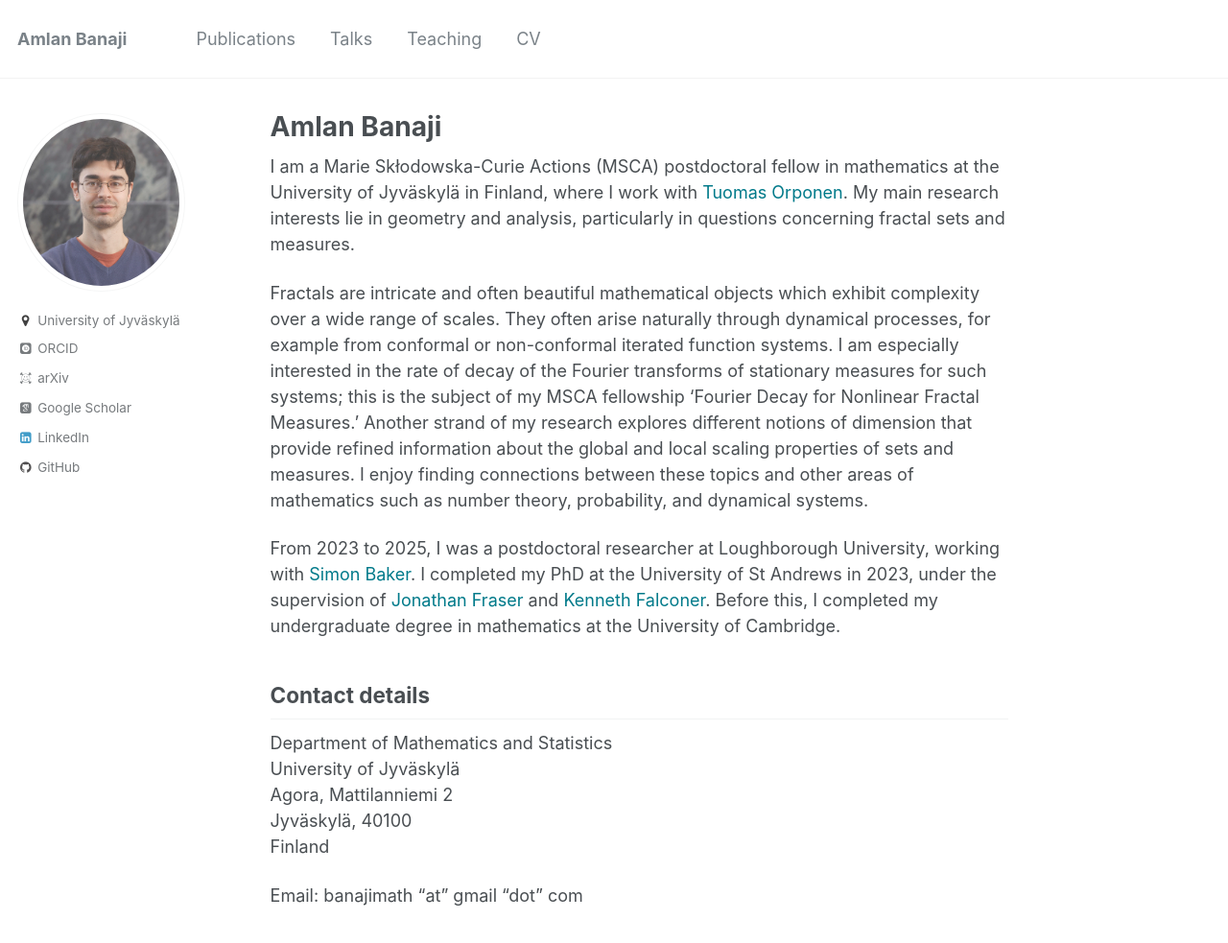
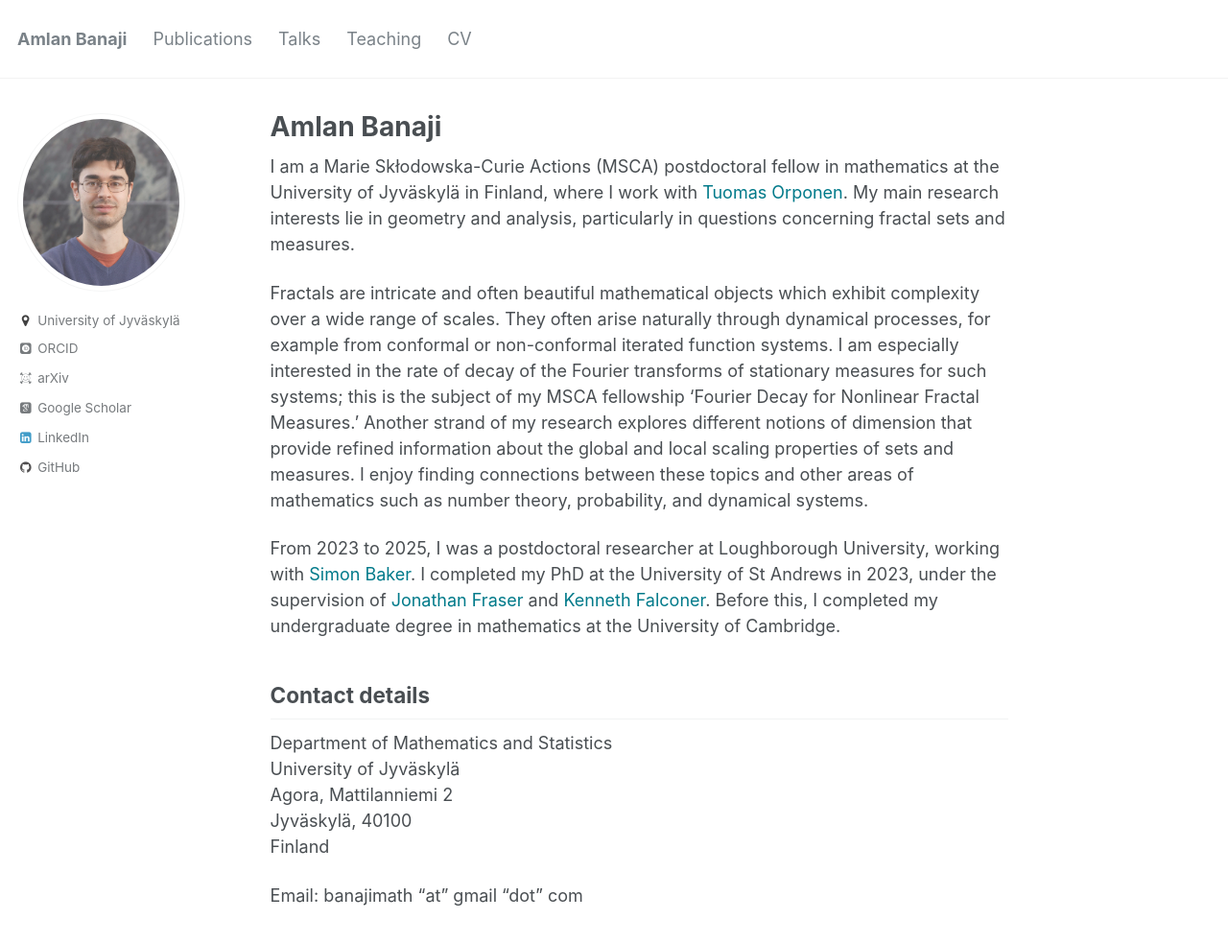
Before and after one commit to amlan-banaji/amlan-banaji.github.io, a Jekyll site: the page built from _pages/about.md, in a window 1280 px wide and 997 px high. Shown: the top 983 px of the window at 96% size. Built offline with Jekyll 4.4.1, drawn with Linux system fonts in a browser that asks for light colours; some web fonts are replaced.

Commit message:
make navigation links visible

```diff
--- a/_includes/masthead.html
+++ b/_includes/masthead.html
@@ -3,8 +3,7 @@
 <div class="masthead">
   <div class="masthead__inner-wrap">
     <div class="masthead__menu">
-      <nav id="site-nav" class="greedy-nav">
-        <button><div class="navicon"></div></button>
+      <nav id="site-nav-static" class="greedy-nav" aria-label="Main navigation">
         <ul class="visible-links">
           <li class="masthead__menu-item masthead__menu-item--lg"><a href="{{ base_path }}/">{{ site.title }}</a></li>
           {% for link in site.data.navigation.main %}
@@ -16,7 +15,6 @@
             <li class="masthead__menu-item"><a href="{{ domain }}{{ link.url }}">{{ link.title }}</a></li>
           {% endfor %}
         </ul>
-        <ul class="hidden-links hidden"></ul>
       </nav>
     </div>
   </div>
--- a/assets/css/main.scss
+++ b/assets/css/main.scss
@@ -36,3 +36,23 @@
 @import "vendor/font-awesome/font-awesome";
 @import "vendor/magnific-popup/magnific-popup";
 @import "print";
+
+#site-nav-static {
+  min-width: 0;
+}
+
+#site-nav-static .visible-links {
+  display: flex;
+  flex-wrap: wrap;
+  align-items: center;
+  gap: 0.25rem 1.5rem;
+}
+
+#site-nav-static .visible-links > li {
+  display: block;
+  padding-right: 0;
+}
+
+#site-nav-static .visible-links a {
+  margin: 0;
+}
```
